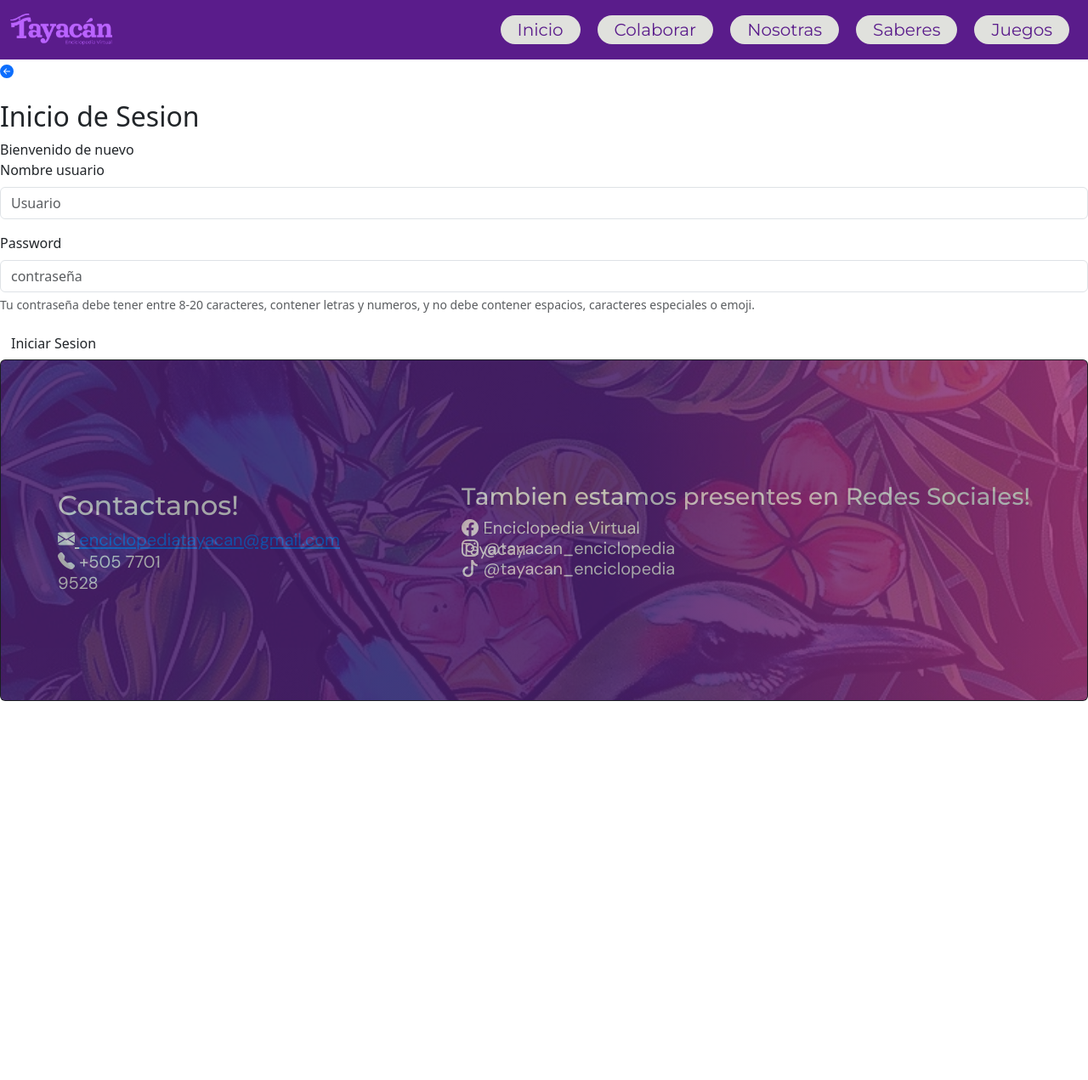
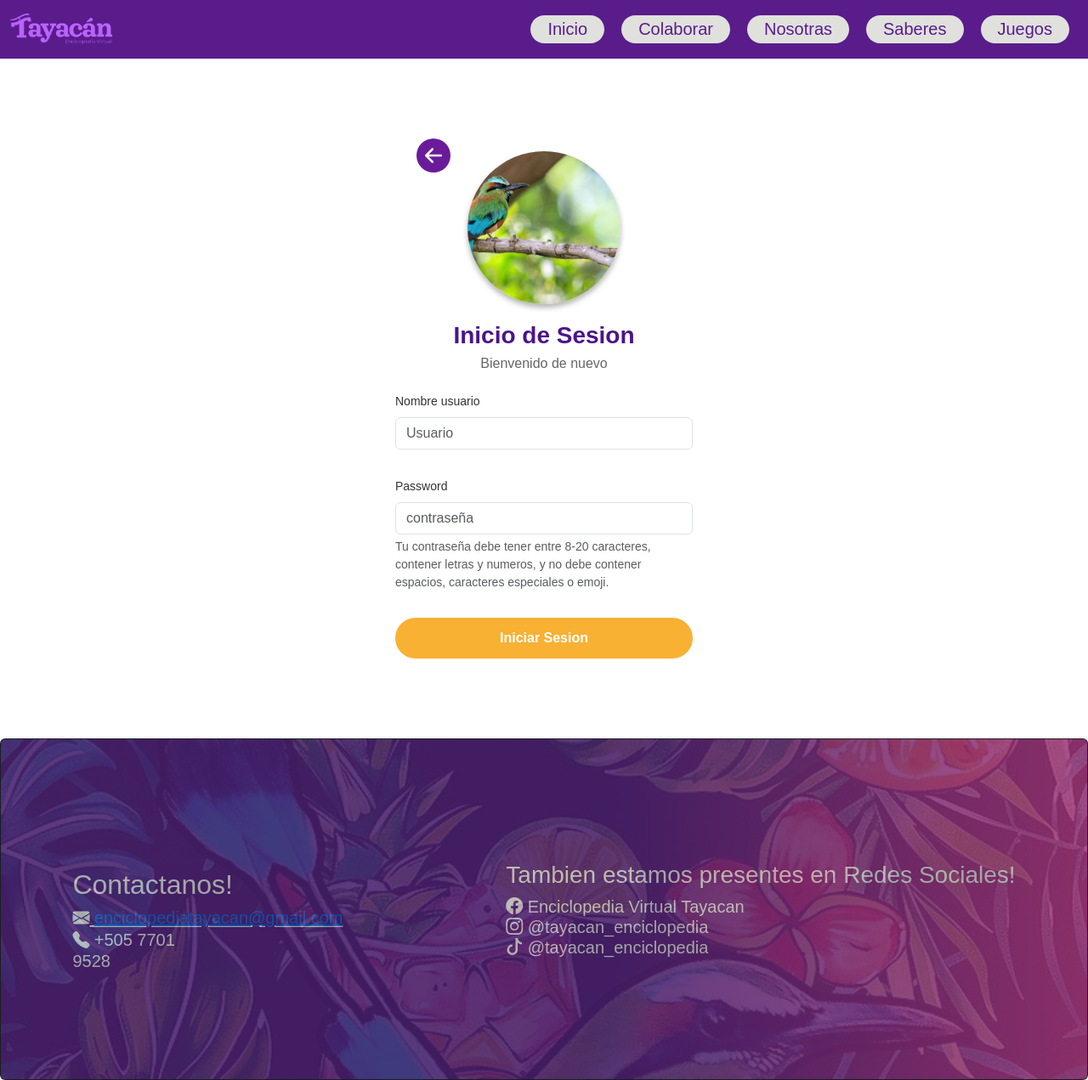
Before and after one commit to CamilaIsaT/Tayacan, a Django app: page /login in a window 1280 px wide. Shown: the whole page at 85% size. Before the commit the page ends 825 px from the top, so only its background shows below. Run offline with Django 5.2, Linux system fonts and the light colour scheme.

Commit message:
cambios en estilos, iniciar

```diff
--- /dev/null
+++ b/enciclopedia/static/css/iniciar.css
@@ -0,0 +1,278 @@
+
+
+/* Reset básico */
+* {
+    margin: 0;
+    padding: 0;
+    box-sizing: border-box;
+    font-family: "Poppins", sans-serif;
+}
+
+/* Centrar todo el main */
+main {
+    display: flex;
+    justify-content: center;
+    align-items: center;
+    height: 100vh;
+    background-color: #fff;
+}
+
+/* Contenedor principal */
+.contenedor {
+    display: flex;
+    flex-direction: column;
+    align-items: center;
+    gap: 20px;
+}
+
+/* Header: flecha + imagen */
+.header {
+    display: flex;
+    flex-direction: column;
+    align-items: center;
+    gap: 15px;
+    position: relative;
+}
+
+/* Icono flecha */
+.header a svg {
+    font-size: 40px;
+    color: #6a1b9a;  /* morado */
+    cursor: pointer;
+    width: 40px;
+    height: 40px;
+    position: absolute;
+    top: 0;
+    left: -60px; /* separarlo a la izquierda */
+}
+
+/* Imagen circular */
+.ellipse {
+    width: 180px;
+    height: 180px;
+    border-radius: 50%;
+    object-fit: cover;
+    box-shadow: 0 4px 6px rgba(0, 0, 0, 0.3);
+}
+
+/* Texto */
+.body .texto {
+    text-align: center;
+    margin-bottom: 20px;
+}
+
+.body .texto h2 {
+    font-size: 28px;
+    font-weight: 700;
+    color: #4a148c; /* morado fuerte */
+    margin-bottom: 5px;
+}
+
+.body .texto span {
+    font-size: 16px;
+    color: #666;
+}
+
+/* Formulario */
+.rol-form {
+    display: flex;
+    flex-direction: column;
+    gap: 15px;
+    width: 100%;
+    max-width: 350px;
+}
+
+.form-label {
+    font-size: 14px;
+    color: #333;
+    margin-bottom: 5px;
+    font-weight: 500;
+}
+
+.form-control {
+    border: 2px solid #7b1fa2; /* morado */
+    border-radius: 25px;
+    padding: 10px 15px;
+    outline: none;
+    font-size: 14px;
+    transition: 0.3s;
+}
+
+.form-control:focus {
+    border-color: #4a148c;
+    box-shadow: 0 0 5px rgba(74, 20, 140, 0.3);
+}
+
+/* Texto debajo contraseña */
+.form-text {
+    font-size: 12px;
+    color: #888;
+    margin-top: 5px;
+}
+
+/* Botón */
+.component {
+    background-color: #f8b133; /* amarillo/naranja */
+    border: none;
+    border-radius: 25px;
+    padding: 12px;
+    cursor: pointer;
+    transition: 0.3s;
+}
+
+.component:hover {
+    background-color: #e89a0f;
+}
+
+.component a {
+    text-decoration: none;
+    color: #fff;
+    font-weight: 600;
+    font-size: 16px;
+}
+
+
+
+/*.contenedor {
+    width: 100%;
+    height: 100%;
+    display: flex;
+    flex-direction: column;
+    align-items: center;
+    justify-content: center;
+    background-color: var(--color-background);
+
+}
+
+.header {
+    display: flex;
+    flex-direction: row;
+    justify-content: center;
+    padding: 20px 100px;
+    gap: 20px;
+    width: 100%;
+    height: 100%;
+    background-color: var(--color-background);
+      gap: 20px;
+}
+
+
+a .bi-arrow-left-circle-fill {
+    color: var(--color-secondary);
+    width: 250px;
+    height: 60px;
+    flex-shrink: 0;
+    cursor: pointer;
+}
+
+.ellipse {
+    width: 350px;
+    height: 350px;
+    flex-shrink: 0;
+    border-radius: 50%;
+    object-fit: cover;
+    margin-right: 50px;
+    box-shadow: 0 4px 4px 0 rgba(0, 0, 0, 0.50);
+}
+
+
+
+.body {
+    display: flex;
+    flex-direction: column;
+    align-items: center;
+    text-align: center;
+    padding: 50px 0px;
+    gap: 40px;
+    width: 100%;
+    height: 100%;
+    background-color: var(--color-background);
+}
+
+.texto h2 {
+    color: var(--color-secondary);
+    text-align: center;
+    font-family: var(--font-family-secondary);
+    font-size: 45px;
+    font-style: normal;
+    font-weight: 700;
+    line-height: 60px;
+
+    letter-spacing: var(--Nmero, 0);
+    width: 944px;
+    height: 128px;
+    flex-shrink: 0;
+}
+
+.texto span {
+    color: var(--color-text);
+    font-family: var(--font-family-primary);
+    text-align: center;
+    font-size: 24px;
+    font-style: normal;
+    font-weight: 400;
+    line-height: 30px;
+
+    letter-spacing: var(--Nmero, 0);
+    width: 774px;
+    height: 31px;
+    flex-shrink: 0;
+}
+
+.form-label {
+    width: 774px;
+    height: 31px;
+    flex-shrink: 0;
+    text-align: center;
+    font-size: 24px;
+    font-style: normal;
+    font-weight: 400;
+    line-height: 30px;
+
+    letter-spacing: var(--Nmero, 0);
+    color: var(--color-text);
+    font-family: var(--font-family-primary);
+
+}
+
+.rol-form button {
+    width: 195px;
+    height: 53px;
+    flex-shrink: 0;
+    border-radius: 50px;
+    background-color: var(--color-fourth);
+    border: none;
+    cursor: pointer;
+}
+
+button a {
+    text-decoration: none;
+    color: #FFF;
+    text-align: center;
+    font-family: var(--font-family-primary);
+    font-size: 26px;
+    font-style: normal;
+    font-weight: 400;
+    line-height: 30px;
+
+    letter-spacing: var(--Nmero, 0);
+    width: 195px;
+    height: 31px;
+    flex-shrink: 0;
+}
+
+.form-control  {
+    width: 548px;
+    height: 60px;
+    flex-shrink: 0;
+    border: 2px solid var(--color-secondary);
+    border-radius: 50px;
+    padding: 10px;
+    font-family: var(--font-family-primary);
+    font-size: 20px;
+    font-style: normal;
+    font-weight: 400;
+    line-height: 25px;
+
+    letter-spacing: var(--Nmero, 0);
+}*/
--- a/enciclopedia/templates/inicio sesion/iniciar.html
+++ b/enciclopedia/templates/inicio sesion/iniciar.html
@@ -1,11 +1,17 @@
 {% extends "base.html" %}
+{% load static %}
 
 {% block titulo %}Iniciar Sesion {% endblock %}
 
+{% block css_extra %}
+<!-- CSS ESPECÍFICO solo para esta página -->
+<link rel="stylesheet" href="{% static 'css/iniciar.css' %}">
+{% endblock %}
+
 {% block contenido %}
 <main>
-    <div class="img">
-        <div class="boton">
+    <div class="contenedor">
+        <div class="header">
             <a href="{% url 'colabora' %}">
                 <svg xmlns="http://www.w3.org/2000/svg" width="16" height="16" fill="currentColor"
                     class="bi bi-arrow-left-circle-fill" viewBox="0 0 16 16">
@@ -13,11 +19,9 @@
                         d="M8 0a8 8 0 1 0 0 16A8 8 0 0 0 8 0m3.5 7.5a.5.5 0 0 1 0 1H5.707l2.147 2.146a.5.5 0 0 1-.708.708l-3-3a.5.5 0 0 1 0-.708l3-3a.5.5 0 1 1 .708.708L5.707 7.5z" />
                 </svg>
             </a>
+            <img class="ellipse" src="/static/imag/guardabarranco.jpg" alt="">
         </div>
-        <div class="foto">
-            <img src="" alt="">
-        </div>
-    </div>
+
         <div class="body">
             <div class="texto">
                 <h2>Inicio de Sesion</h2>
@@ -26,19 +30,25 @@
             <form action="" id="form-login" class="rol-form" method="post">
                 <div class="mb-3">
                     <!--Usuario-->
-                <label for="" class="form-label">Nombre usuario</label>
-                <input type="email" class="form-control" id="" placeholder="Usuario">
+                    <label for="usuario" class="form-label">Nombre usuario</label>
+                    <input type="email" class="form-control" id="usuario" placeholder="Usuario">
                 </div>
                 <!--Constrasena-->
                 <div class="mb-3">
                     <label for="inputPassword5" class="form-label">Password</label>
-                <input type="password" id="inputPassword5" class="form-control" aria-describedby="passwordHelpBlock" placeholder="contraseña">
+                    <input type="password" id="inputPassword5" class="form-control" aria-describedby="passwordHelpBlock"
+                        placeholder="contraseña">
                     <div id="passwordHelpBlock" class="form-text">
-                    Tu contraseña debe tener entre 8-20 caracteres, contener letras y numeros, y no debe contener espacios, caracteres especiales o emoji.
+                        Tu contraseña debe tener entre 8-20 caracteres, contener letras y numeros, y no debe contener
+                        espacios, caracteres especiales o emoji.
                     </div>
                 </div>
-            <button type="button" class="btn">Iniciar Sesion</button>
+                <button type="button" class="component">
+                    <a href="">Iniciar Sesion</a>
+                </button>
             </form>
+        </div>
+    </div>
 </main>
 
 {% endblock %}
--- a/enciclopedia/templates/inicio sesion/sinperfil.html
+++ b/enciclopedia/templates/inicio sesion/sinperfil.html
@@ -2,7 +2,6 @@
 {% load static %}
 
 {% block titulo %}Iniciar Sesion {% endblock %}
-
 
 {% block css_extra %}
 <!-- CSS ESPECÍFICO solo para esta página -->
```
Lines whose indentation alone changed are shown as unchanged.
